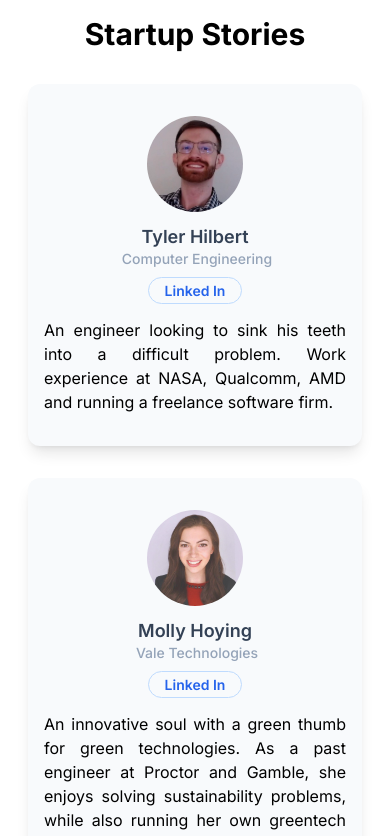
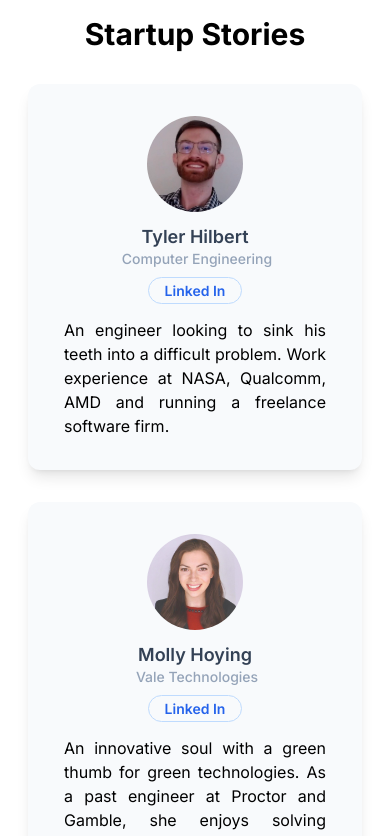
Before and after one commit to KyleStych/StartupStories, a Next.js app: page / in a window 390 px wide. Shown: the top 836 px of the page. Built offline with nearby package versions, Linux system fonts and the light colour scheme.

Commit message:
Add padding to bio text on XS; remove on SM

```diff
--- a/app/Components/ProfileCard.js
+++ b/app/Components/ProfileCard.js
@@ -29,7 +29,7 @@ const ProfileCard = ({ name, imgSrc, title, url, bio }) => {
               </a>
             </div>
           </div>
-          <div class="sm:w-3/5 text-justify md:pl-2">{bio}</div>
+          <div class="sm:w-3/5 text-justify px-5 sm:px-0 md:pl-2">{bio}</div>
         </div>
       </div>
     </div>
```
